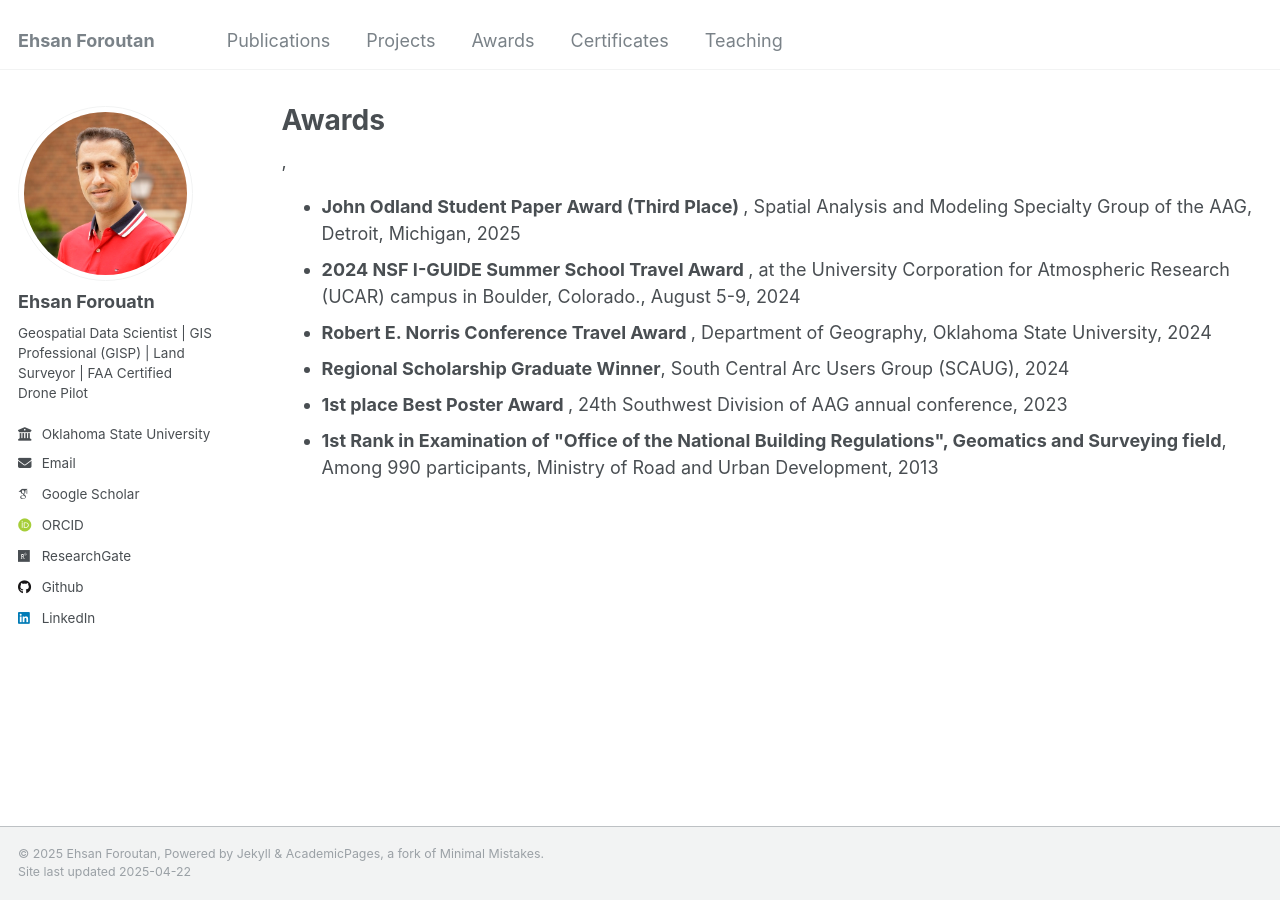
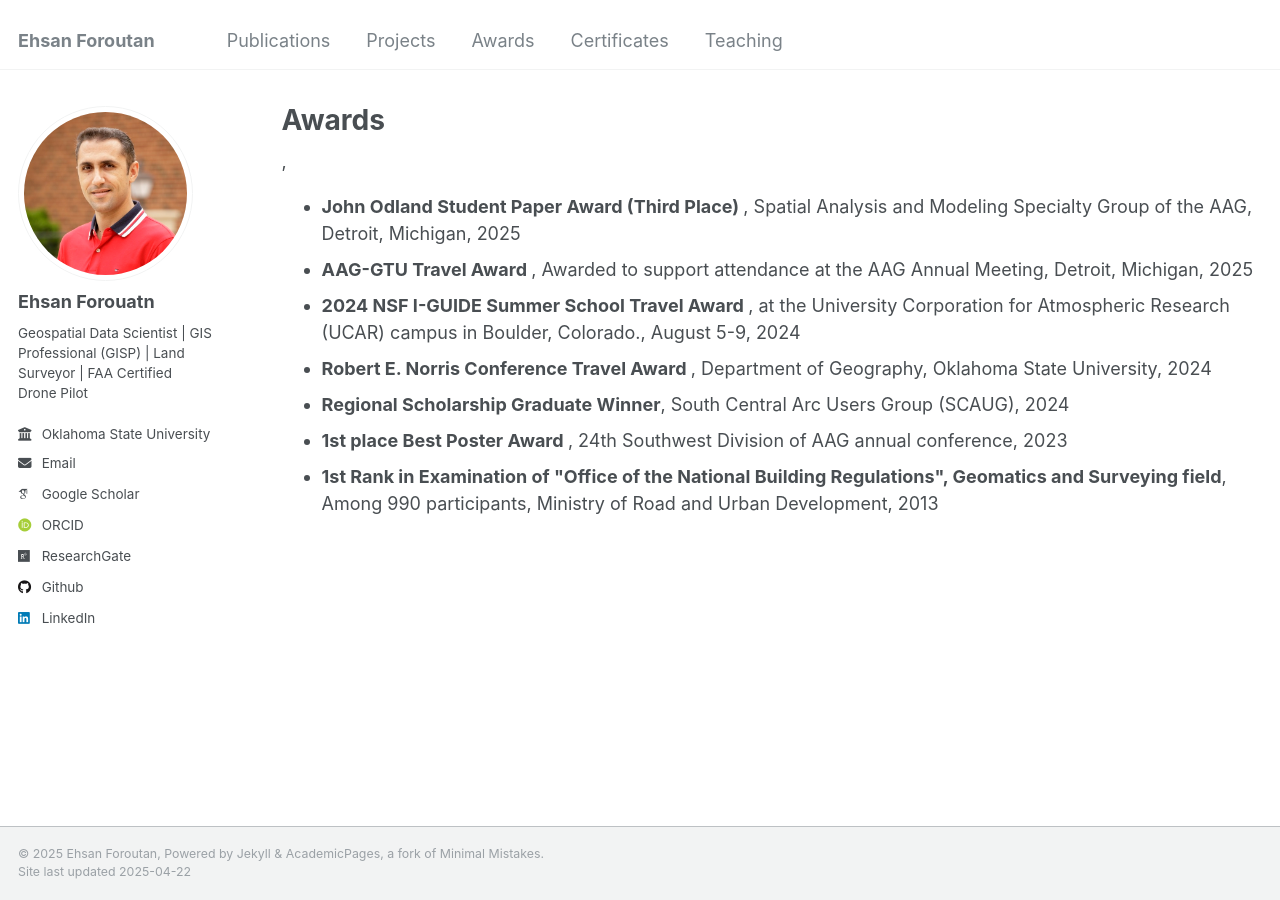
Before and after one commit to eforoutan/eforoutan.github.io, a Jekyll site: the page built from _pages/awards.html, in a window 1280 px wide. Built offline with Jekyll 4.4.1, drawn with Linux system fonts in a browser that asks for light colours; some web fonts are replaced.

Commit message:
Update awards.html

```diff
--- a/_pages/awards.html
+++ b/_pages/awards.html
@@ -10,6 +10,7 @@ author_profile: true
 
 <ul>
   <li><strong>John Odland Student Paper Award (Third Place) </strong>, Spatial Analysis and Modeling Specialty Group of the AAG, Detroit, Michigan, 2025 </li>
+  <li><strong>AAG-GTU Travel Award </strong>, Awarded to support attendance at the AAG Annual Meeting, Detroit, Michigan, 2025 </li>
   <li><strong>
 2024 NSF I-GUIDE Summer School Travel Award </strong>, at the University Corporation for Atmospheric Research (UCAR) campus in Boulder, Colorado., August 5-9, 2024 </li>
   <li><strong>Robert E. Norris Conference Travel Award </strong>, Department of Geography, Oklahoma State University, 2024 </li>
```
